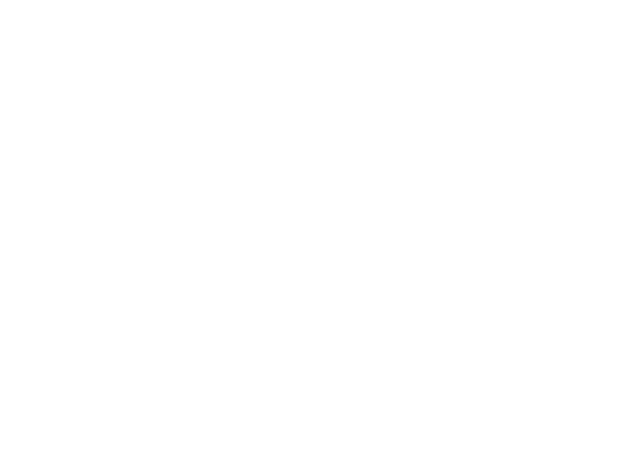
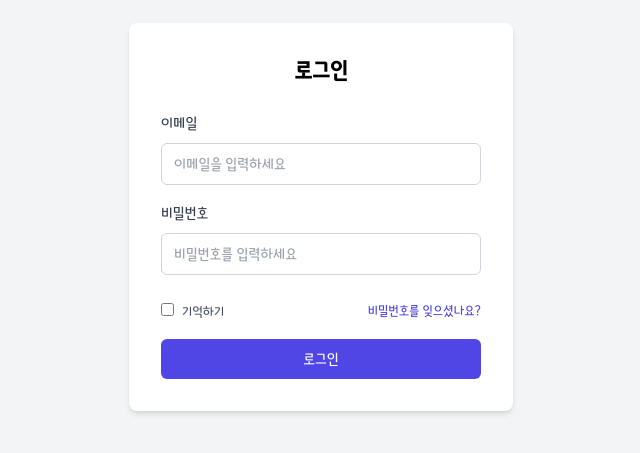
Before and after one commit to kimguny/guny-world-frontend, a Next.js app: page /login in a window 1280 px wide. Shown: the part 183-636 px from the top of the page, without its empty margins (319-959 px from the left). Built offline with nearby package versions, Linux system fonts and the light colour scheme.

Commit message:
✨ 로그인 페이지 추가

```diff
--- a/src/app/login/page.tsx
+++ b/src/app/login/page.tsx
@@ -1,7 +1,53 @@
 import React from "react";
 
 const Login: React.FC = () => {
-  return <></>;
+  return (
+    <div className="flex items-center justify-center min-h-screen bg-gray-100">
+      <div className="bg-white p-8 rounded-lg shadow-md w-full max-w-sm">
+        <h2 className="text-2xl font-bold mb-6 text-center">로그인</h2>
+        <form>
+          <div className="mb-4">
+            <label htmlFor="email" className="block text-gray-700 font-medium mb-2">
+              이메일
+            </label>
+            <input
+              type="email"
+              id="email"
+              className="w-full px-3 py-2 border border-gray-300 rounded-md focus:outline-none focus:ring focus:ring-indigo-200"
+              placeholder="이메일을 입력하세요"
+              required
+            />
+          </div>
+          <div className="mb-6">
+            <label htmlFor="password" className="block text-gray-700 font-medium mb-2">
+              비밀번호
+            </label>
+            <input
+              type="password"
+              id="password"
+              className="w-full px-3 py-2 border border-gray-300 rounded-md focus:outline-none focus:ring focus:ring-indigo-200"
+              placeholder="비밀번호를 입력하세요"
+              required
+            />
+          </div>
+          <div className="mb-4 flex items-center justify-between">
+            <div>
+              <input type="checkbox" id="remember" className="mr-2" />
+              <label htmlFor="remember" className="text-sm text-gray-600">
+                기억하기
+              </label>
+            </div>
+            <a href="#" className="text-sm text-indigo-600 hover:underline">
+              비밀번호를 잊으셨나요?
+            </a>
+          </div>
+          <button type="submit" className="w-full bg-indigo-600 text-white py-2 rounded-md hover:bg-indigo-700 transition duration-200">
+            로그인
+          </button>
+        </form>
+      </div>
+    </div>
+  );
 };
 
 export default Login;
```
